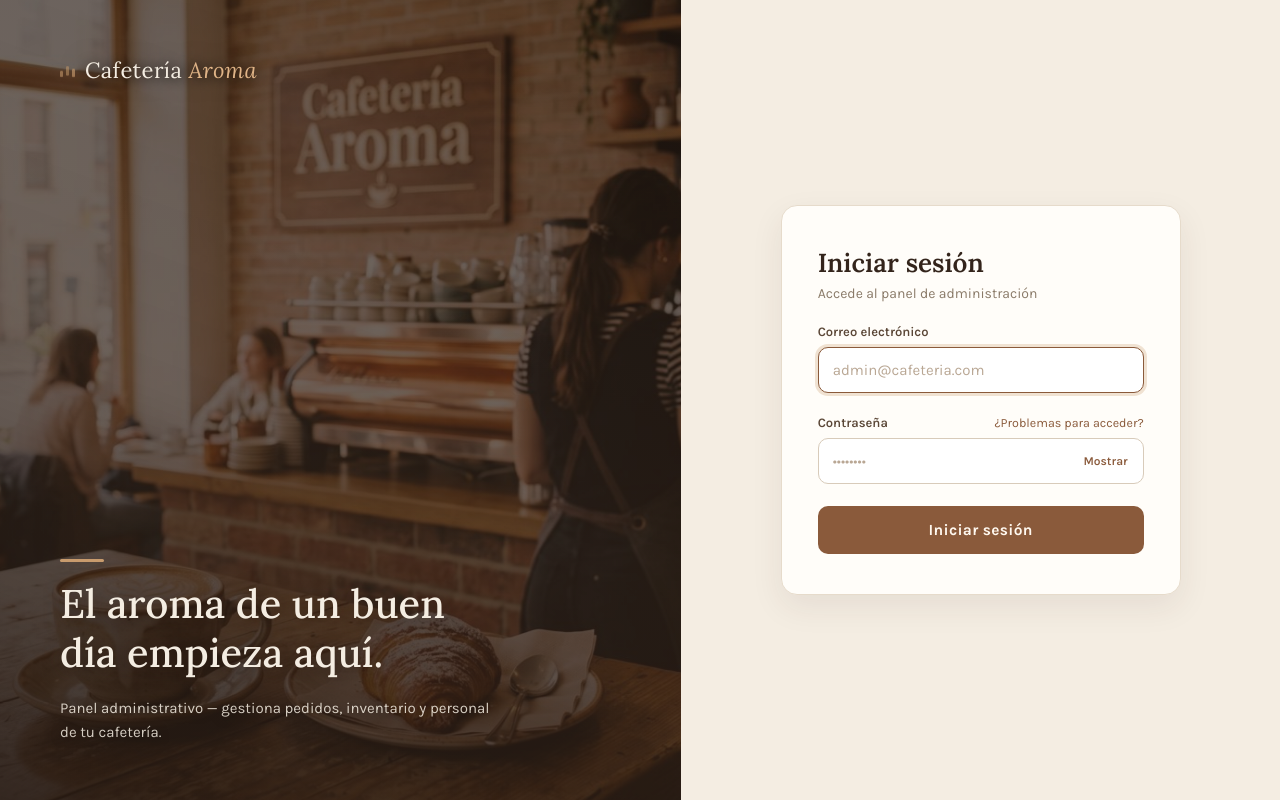
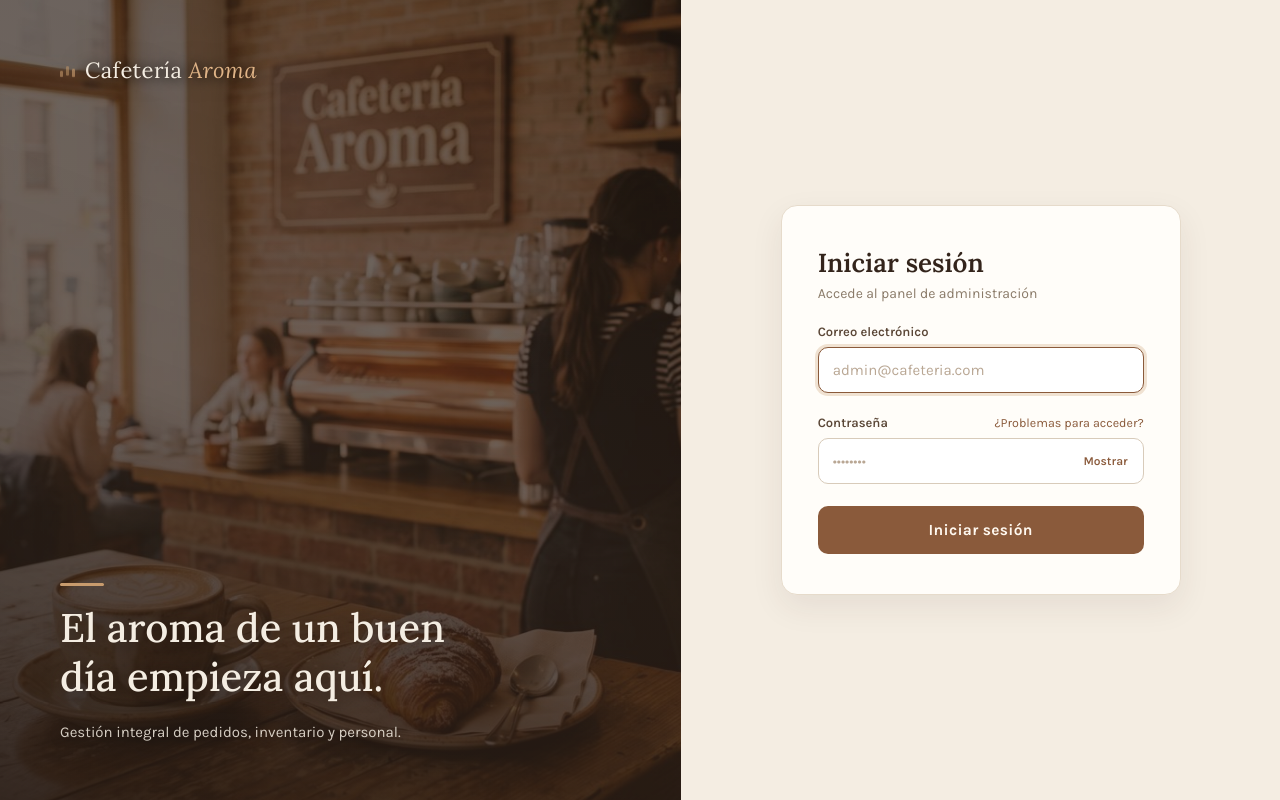
Before and after one commit to VMMC5/cafeteria-system, a Flask app: page /login in a window 1280 px wide. Run offline with Flask 3, Linux system fonts and the light colour scheme.

Commit message:
feat(web): frase del panel de marca del login — 'Gestión integral de pedidos, inventario y personal.'
Co-Authored-By: Claude Fable 5 <noreply@anthropic.com>

```diff
--- a/web/app/templates/auth/login.html
+++ b/web/app/templates/auth/login.html
@@ -13,7 +13,7 @@
     <div class="brand-copy">
       <span class="brand-rule" aria-hidden="true"></span>
       <h2>El aroma de un buen día empieza aquí.</h2>
-      <p>Panel administrativo — gestiona pedidos, inventario y personal de tu cafetería.</p>
+      <p>Gestión integral de pedidos, inventario y personal.</p>
     </div>
   </aside>
 
```
